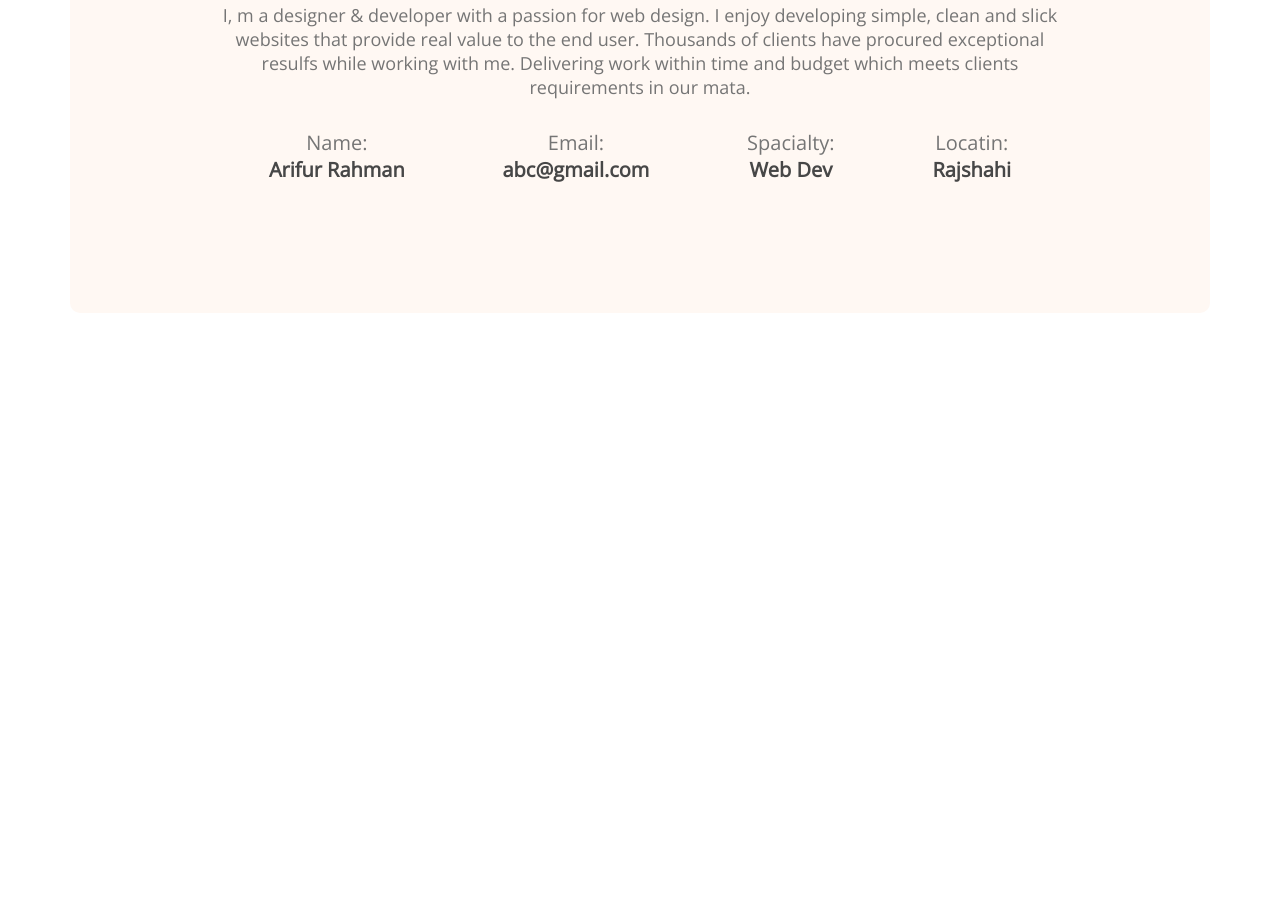
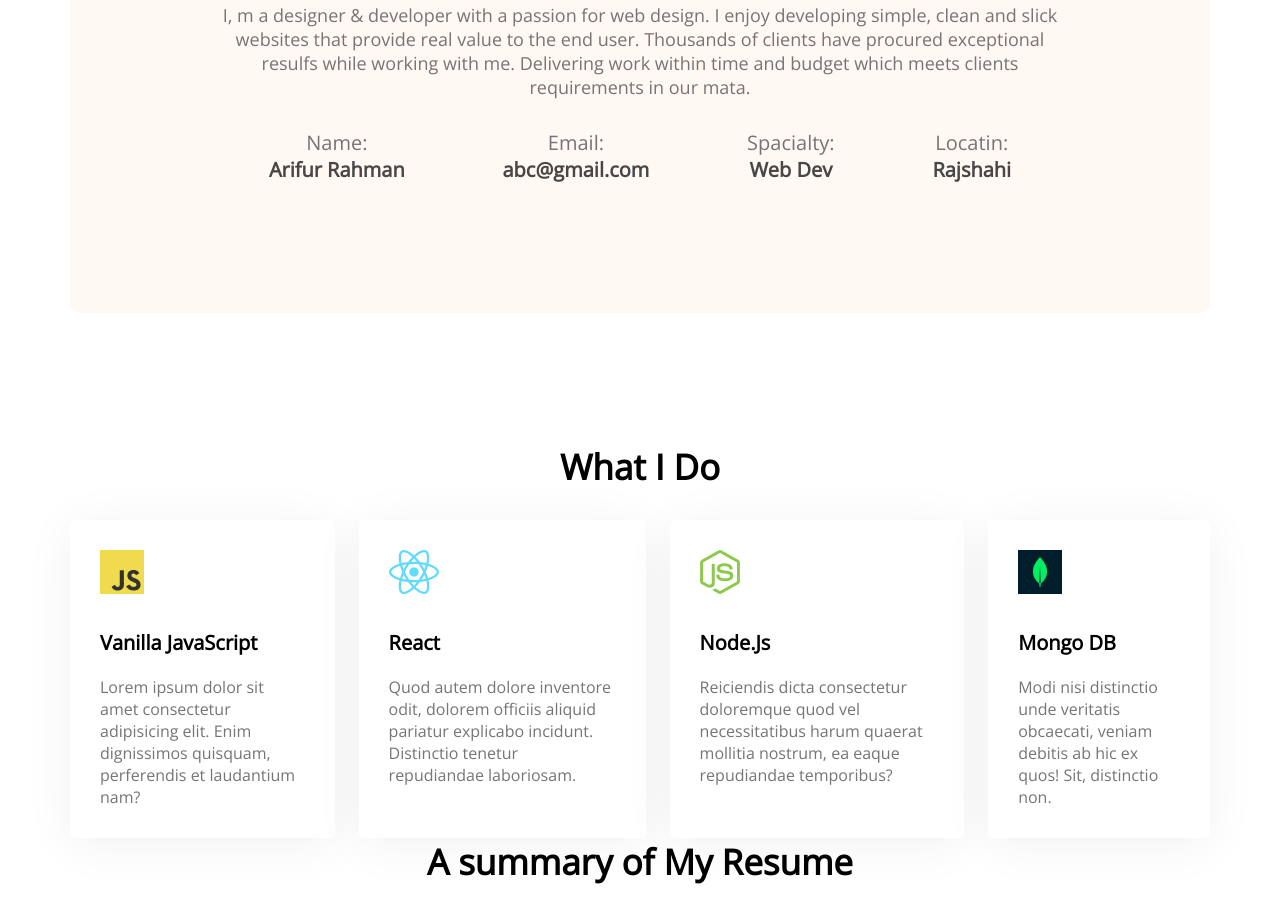
Before and after one commit to marifurr/devoloper-portfolio, a plain HTML site: page index.html in a window 1280 px wide. Shown: the part 1173-2088 px from the top of the page. Before the commit the page ends 1486 px from the top, so only its background shows below. Drawn offline with nearby package versions, Linux system fonts and the light colour scheme.

Commit message:
sdded skills

```diff
--- a/index.html
+++ b/index.html
@@ -55,6 +55,45 @@
                 </div>
             </div>
         </section>
+        <!-- What I do section -->
+        <section class="what-i-do">
+            <h3 class="section-titel">What I Do</h3>
+
+            <!-- .skills-container>.skill*4>img+p.skill-titel+p.skill-description>lorem15 -->
+
+            <div class="skills-container">
+                <div class="skill">
+                    <img src="images/icons/js.png" alt="">
+                    <p class="skill-titel">Vanilla JavaScript </p>
+                    <p class="skill-description">Lorem ipsum dolor sit amet consectetur adipisicing elit. Enim dignissimos quisquam, perferendis et laudantium nam?</p>
+                </div>
+                <div class="skill">
+                    <img src="images/icons/react.png" alt="">
+                    <p class="skill-titel">React</p>
+                    <p class="skill-description">Quod autem dolore inventore odit, dolorem officiis aliquid pariatur explicabo incidunt. Distinctio tenetur repudiandae laboriosam.</p>
+                </div>
+                <div class="skill">
+                    <img src="images/icons/nodejs.png" alt="">
+                    <p class="skill-titel">Node.Js</p>
+                    <p class="skill-description">Reiciendis dicta consectetur doloremque quod vel necessitatibus harum quaerat mollitia nostrum, ea eaque repudiandae temporibus?</p>
+                </div>
+                <div class="skill">
+                    <img src="images/icons/mongo.png" alt="">
+                    <p class="skill-titel">Mongo DB</p>
+                    <p class="skill-description">Modi nisi distinctio unde veritatis obcaecati, veniam debitis ab hic ex quos! Sit, distinctio non.</p>
+                </div>
+            </div>
+        </section>
+        <!-- Resumi Section -->
+        <section class="resume">
+            <h3 class="section-titel">A summary of My Resume</h3>
+            <div class="resumi-conteiner">
+                <div>
+
+                </div>
+            </div>
+
+        </section>
 
     </main>
     <footer>
--- a/style/portfolio.css
+++ b/style/portfolio.css
@@ -81,7 +81,7 @@ padding: 130px 150px;
 
 }
 .section-titel{
-
+    text-align: center;
     margin-bottom: 30px;
     font-weight: 700;
 font-size: 35px;
@@ -107,3 +107,31 @@ font-size: 35px;
 font-size: 20px;
 color: #474747;
 }
+/* What I do section */
+.what-i-do{
+    margin-top: 130px;
+
+}
+.skills-container{
+    display: flex;
+    gap:24px
+}
+.skill{background: #FFFFFF;
+    box-shadow: 0px 6px 50px rgba(0, 0, 0, 0.06);
+    border-radius: 5px;
+    padding: 30px;
+
+}
+
+
+.skill-titel{
+    font-weight: 700;
+font-size: 20px;
+margin-top: 30px;
+margin-bottom: 20px;
+}
+.skill-description{
+    color: #757575;
+
+}
+/* Resumi style */
```
